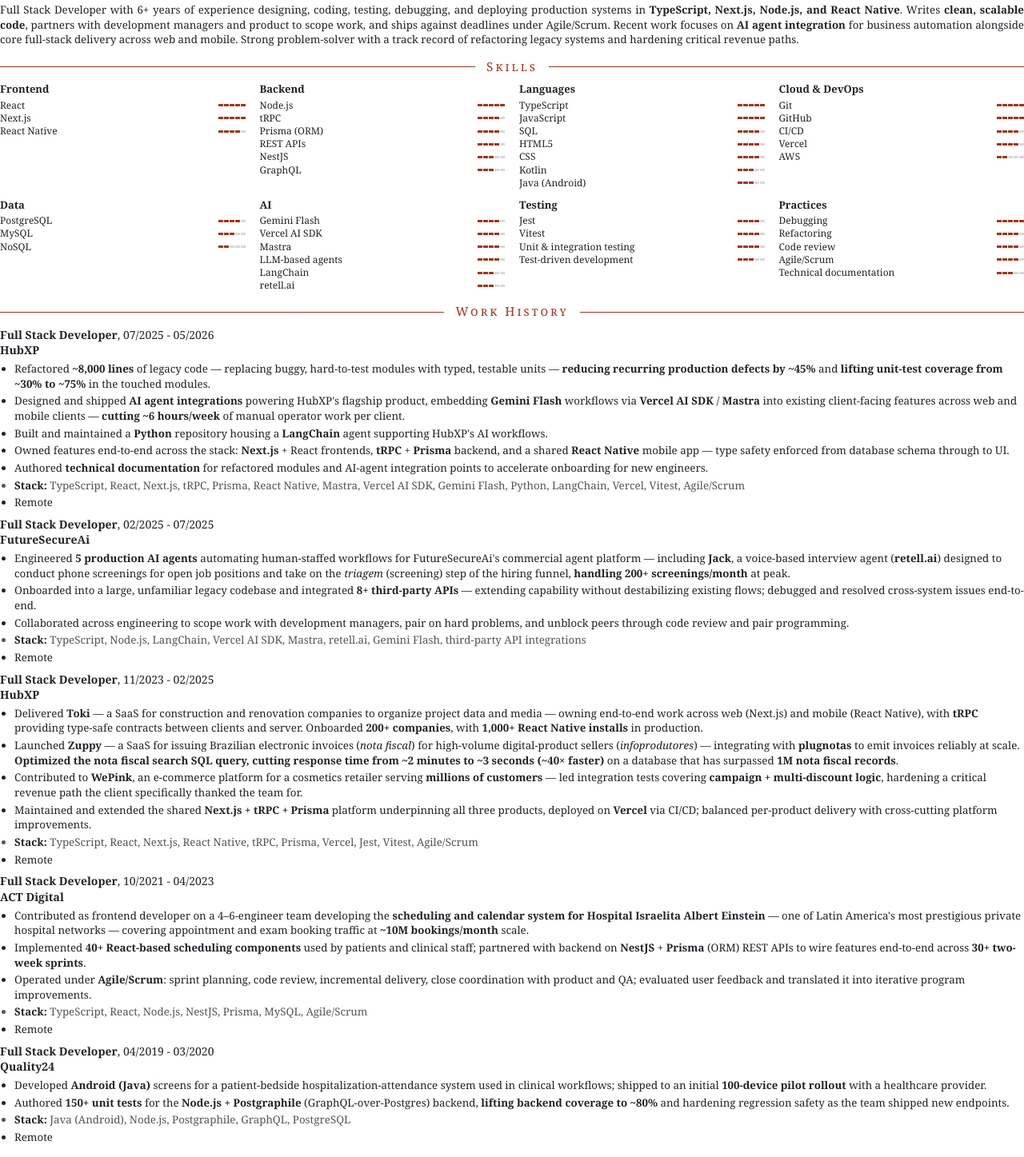
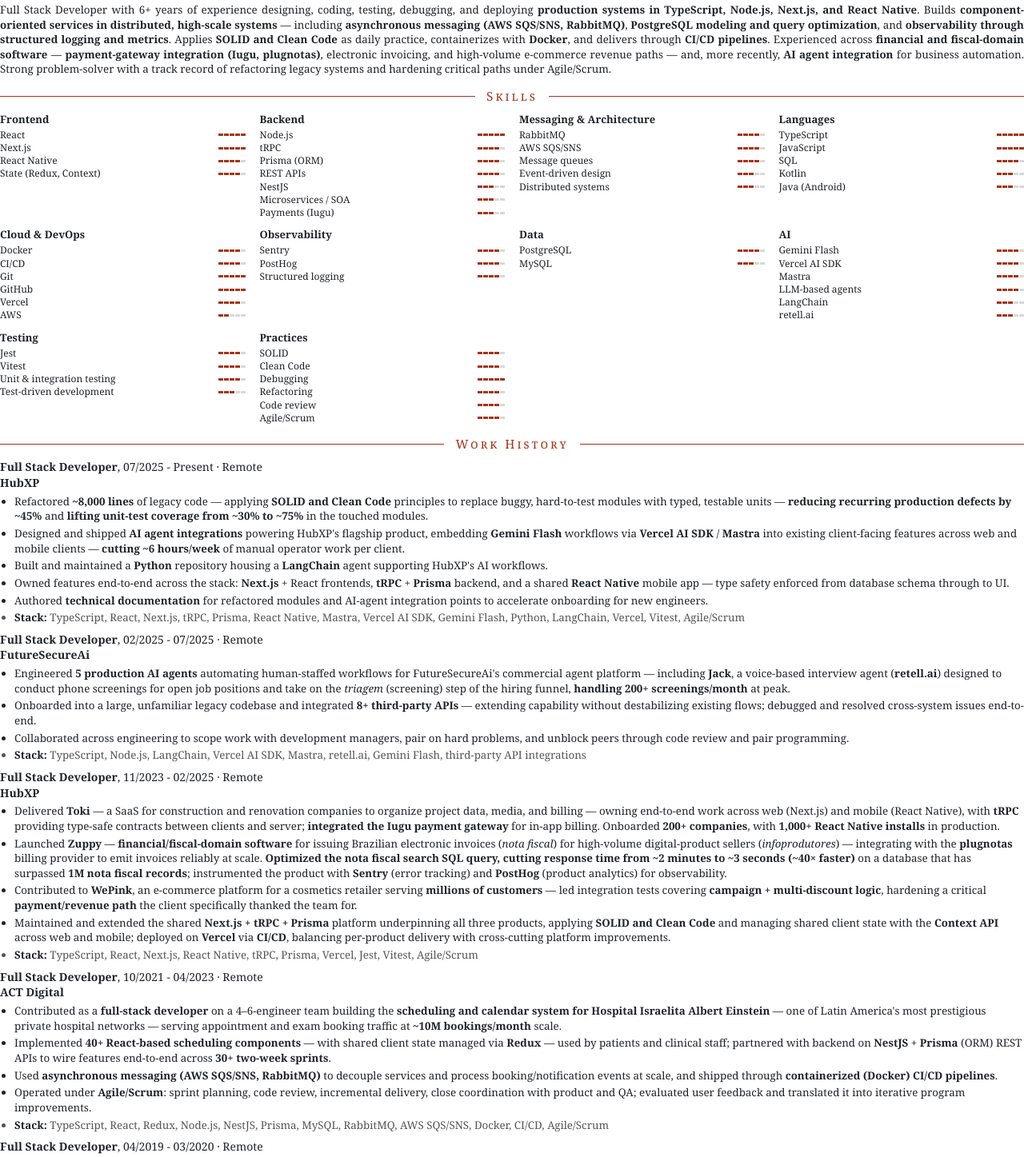
Before and after one commit to gitnlsn/cv, a website: page index.html in a window 1280 px wide. Shown: the part 272-1719 px from the top of the page at 80% size. Drawn offline with Linux system fonts and the light colour scheme.

Commit message:
updated cv and portifolio

```diff
--- a/index.html
+++ b/index.html
@@ -215,7 +215,7 @@
 
 <h2>Professional Summary</h2>
 <p class="summary">
-  Full Stack Developer with 6+ years of experience designing, coding, testing, debugging, and deploying production systems in <strong>TypeScript, Next.js, Node.js, and React Native</strong>. Writes <strong>clean, scalable code</strong>, partners with development managers and product to scope work, and ships against deadlines under Agile/Scrum. Recent work focuses on <strong>AI agent integration</strong> for business automation alongside core full-stack delivery across web and mobile. Strong problem-solver with a track record of refactoring legacy systems and hardening critical revenue paths.
+  Full Stack Developer with 6+ years of experience designing, coding, testing, debugging, and deploying <strong>production systems in TypeScript, Node.js, Next.js, and React Native</strong>. Builds <strong>component-oriented services in distributed, high-scale systems</strong> &mdash; including <strong>asynchronous messaging (AWS SQS/SNS, RabbitMQ)</strong>, <strong>PostgreSQL modeling and query optimization</strong>, and <strong>observability through structured logging and metrics</strong>. Applies <strong>SOLID and Clean Code</strong> as daily practice, containerizes with <strong>Docker</strong>, and delivers through <strong>CI/CD pipelines</strong>. Experienced across <strong>financial and fiscal-domain software</strong> &mdash; <strong>payment-gateway integration (Iugu, plugnotas)</strong>, electronic invoicing, and high-volume e-commerce revenue paths &mdash; and, more recently, <strong>AI agent integration</strong> for business automation. Strong problem-solver with a track record of refactoring legacy systems and hardening critical paths under Agile/Scrum.
 </p>
 
 <h2>Skills</h2>
@@ -225,6 +225,7 @@
     <div class="skill-row"><span class="name">React</span><span class="bar" data-level="5"><i></i><i></i><i></i><i></i><i></i></span></div>
     <div class="skill-row"><span class="name">Next.js</span><span class="bar" data-level="5"><i></i><i></i><i></i><i></i><i></i></span></div>
     <div class="skill-row"><span class="name">React Native</span><span class="bar" data-level="4"><i></i><i></i><i></i><i></i><i></i></span></div>
+    <div class="skill-row"><span class="name">State (Redux, Context)</span><span class="bar" data-level="4"><i></i><i></i><i></i><i></i><i></i></span></div>
   </div>
   <div class="cell">
     <span class="category">Backend</span>
@@ -233,31 +234,44 @@
     <div class="skill-row"><span class="name">Prisma (ORM)</span><span class="bar" data-level="4"><i></i><i></i><i></i><i></i><i></i></span></div>
     <div class="skill-row"><span class="name">REST APIs</span><span class="bar" data-level="4"><i></i><i></i><i></i><i></i><i></i></span></div>
     <div class="skill-row"><span class="name">NestJS</span><span class="bar" data-level="3"><i></i><i></i><i></i><i></i><i></i></span></div>
-    <div class="skill-row"><span class="name">GraphQL</span><span class="bar" data-level="3"><i></i><i></i><i></i><i></i><i></i></span></div>
+    <div class="skill-row"><span class="name">Microservices / SOA</span><span class="bar" data-level="3"><i></i><i></i><i></i><i></i><i></i></span></div>
+    <div class="skill-row"><span class="name">Payments (Iugu)</span><span class="bar" data-level="3"><i></i><i></i><i></i><i></i><i></i></span></div>
+  </div>
+  <div class="cell">
+    <span class="category">Messaging &amp; Architecture</span>
+    <div class="skill-row"><span class="name">RabbitMQ</span><span class="bar" data-level="4"><i></i><i></i><i></i><i></i><i></i></span></div>
+    <div class="skill-row"><span class="name">AWS SQS/SNS</span><span class="bar" data-level="4"><i></i><i></i><i></i><i></i><i></i></span></div>
+    <div class="skill-row"><span class="name">Message queues</span><span class="bar" data-level="4"><i></i><i></i><i></i><i></i><i></i></span></div>
+    <div class="skill-row"><span class="name">Event-driven design</span><span class="bar" data-level="3"><i></i><i></i><i></i><i></i><i></i></span></div>
+    <div class="skill-row"><span class="name">Distributed systems</span><span class="bar" data-level="3"><i></i><i></i><i></i><i></i><i></i></span></div>
   </div>
   <div class="cell">
     <span class="category">Languages</span>
     <div class="skill-row"><span class="name">TypeScript</span><span class="bar" data-level="5"><i></i><i></i><i></i><i></i><i></i></span></div>
     <div class="skill-row"><span class="name">JavaScript</span><span class="bar" data-level="5"><i></i><i></i><i></i><i></i><i></i></span></div>
     <div class="skill-row"><span class="name">SQL</span><span class="bar" data-level="4"><i></i><i></i><i></i><i></i><i></i></span></div>
-    <div class="skill-row"><span class="name">HTML5</span><span class="bar" data-level="4"><i></i><i></i><i></i><i></i><i></i></span></div>
-    <div class="skill-row"><span class="name">CSS</span><span class="bar" data-level="4"><i></i><i></i><i></i><i></i><i></i></span></div>
     <div class="skill-row"><span class="name">Kotlin</span><span class="bar" data-level="3"><i></i><i></i><i></i><i></i><i></i></span></div>
     <div class="skill-row"><span class="name">Java (Android)</span><span class="bar" data-level="3"><i></i><i></i><i></i><i></i><i></i></span></div>
   </div>
   <div class="cell">
     <span class="category">Cloud &amp; DevOps</span>
+    <div class="skill-row"><span class="name">Docker</span><span class="bar" data-level="4"><i></i><i></i><i></i><i></i><i></i></span></div>
+    <div class="skill-row"><span class="name">CI/CD</span><span class="bar" data-level="4"><i></i><i></i><i></i><i></i><i></i></span></div>
     <div class="skill-row"><span class="name">Git</span><span class="bar" data-level="5"><i></i><i></i><i></i><i></i><i></i></span></div>
     <div class="skill-row"><span class="name">GitHub</span><span class="bar" data-level="5"><i></i><i></i><i></i><i></i><i></i></span></div>
-    <div class="skill-row"><span class="name">CI/CD</span><span class="bar" data-level="4"><i></i><i></i><i></i><i></i><i></i></span></div>
     <div class="skill-row"><span class="name">Vercel</span><span class="bar" data-level="4"><i></i><i></i><i></i><i></i><i></i></span></div>
     <div class="skill-row"><span class="name">AWS</span><span class="bar" data-level="2"><i></i><i></i><i></i><i></i><i></i></span></div>
+  </div>
+  <div class="cell">
+    <span class="category">Observability</span>
+    <div class="skill-row"><span class="name">Sentry</span><span class="bar" data-level="4"><i></i><i></i><i></i><i></i><i></i></span></div>
+    <div class="skill-row"><span class="name">PostHog</span><span class="bar" data-level="4"><i></i><i></i><i></i><i></i><i></i></span></div>
+    <div class="skill-row"><span class="name">Structured logging</span><span class="bar" data-level="4"><i></i><i></i><i></i><i></i><i></i></span></div>
   </div>
   <div class="cell">
     <span class="category">Data</span>
     <div class="skill-row"><span class="name">PostgreSQL</span><span class="bar" data-level="4"><i></i><i></i><i></i><i></i><i></i></span></div>
     <div class="skill-row"><span class="name">MySQL</span><span class="bar" data-level="3"><i></i><i></i><i></i><i></i><i></i></span></div>
-    <div class="skill-row"><span class="name">NoSQL</span><span class="bar" data-level="2"><i></i><i></i><i></i><i></i><i></i></span></div>
   </div>
   <div class="cell">
     <span class="category">AI</span>
@@ -277,66 +291,63 @@
   </div>
   <div class="cell">
     <span class="category">Practices</span>
+    <div class="skill-row"><span class="name">SOLID</span><span class="bar" data-level="4"><i></i><i></i><i></i><i></i><i></i></span></div>
+    <div class="skill-row"><span class="name">Clean Code</span><span class="bar" data-level="4"><i></i><i></i><i></i><i></i><i></i></span></div>
     <div class="skill-row"><span class="name">Debugging</span><span class="bar" data-level="5"><i></i><i></i><i></i><i></i><i></i></span></div>
     <div class="skill-row"><span class="name">Refactoring</span><span class="bar" data-level="4"><i></i><i></i><i></i><i></i><i></i></span></div>
     <div class="skill-row"><span class="name">Code review</span><span class="bar" data-level="4"><i></i><i></i><i></i><i></i><i></i></span></div>
     <div class="skill-row"><span class="name">Agile/Scrum</span><span class="bar" data-level="4"><i></i><i></i><i></i><i></i><i></i></span></div>
-    <div class="skill-row"><span class="name">Technical documentation</span><span class="bar" data-level="3"><i></i><i></i><i></i><i></i><i></i></span></div>
   </div>
 </div>
 
 <h2>Work History</h2>
 
-<div class="role-head"><strong>Full Stack Developer</strong>, 07/2025 - 05/2026</div>
+<div class="role-head"><strong>Full Stack Developer</strong>, 07/2025 - Present · Remote</div>
 <div class="company"><strong>HubXP</strong></div>
 <ul>
-  <li>Refactored <strong>~8,000 lines</strong> of legacy code &mdash; replacing buggy, hard-to-test modules with typed, testable units &mdash; <strong>reducing recurring production defects by ~45%</strong> and <strong>lifting unit-test coverage from ~30% to ~75%</strong> in the touched modules.</li>
+  <li>Refactored <strong>~8,000 lines</strong> of legacy code &mdash; applying <strong>SOLID and Clean Code</strong> principles to replace buggy, hard-to-test modules with typed, testable units &mdash; <strong>reducing recurring production defects by ~45%</strong> and <strong>lifting unit-test coverage from ~30% to ~75%</strong> in the touched modules.</li>
   <li>Designed and shipped <strong>AI agent integrations</strong> powering HubXP's flagship product, embedding <strong>Gemini Flash</strong> workflows via <strong>Vercel AI SDK</strong> / <strong>Mastra</strong> into existing client-facing features across web and mobile clients &mdash; <strong>cutting ~6 hours/week</strong> of manual operator work per client.</li>
   <li>Built and maintained a <strong>Python</strong> repository housing a <strong>LangChain</strong> agent supporting HubXP's AI workflows.</li>
   <li>Owned features end-to-end across the stack: <strong>Next.js</strong> + React frontends, <strong>tRPC</strong> + <strong>Prisma</strong> backend, and a shared <strong>React Native</strong> mobile app &mdash; type safety enforced from database schema through to UI.</li>
   <li>Authored <strong>technical documentation</strong> for refactored modules and AI-agent integration points to accelerate onboarding for new engineers.</li>
   <li class="stack"><strong>Stack:</strong> TypeScript, React, Next.js, tRPC, Prisma, React Native, Mastra, Vercel AI SDK, Gemini Flash, Python, LangChain, Vercel, Vitest, Agile/Scrum</li>
-  <li>Remote</li>
 </ul>
 
-<div class="role-head"><strong>Full Stack Developer</strong>, 02/2025 - 07/2025</div>
+<div class="role-head"><strong>Full Stack Developer</strong>, 02/2025 - 07/2025 · Remote</div>
 <div class="company"><strong>FutureSecureAi</strong></div>
 <ul>
   <li>Engineered <strong>5 production AI agents</strong> automating human-staffed workflows for FutureSecureAi's commercial agent platform &mdash; including <strong>Jack</strong>, a voice-based interview agent (<strong>retell.ai</strong>) designed to conduct phone screenings for open job positions and take on the <em>triagem</em> (screening) step of the hiring funnel, <strong>handling 200+ screenings/month</strong> at peak.</li>
   <li>Onboarded into a large, unfamiliar legacy codebase and integrated <strong>8+ third-party APIs</strong> &mdash; extending capability without destabilizing existing flows; debugged and resolved cross-system issues end-to-end.</li>
   <li>Collaborated across engineering to scope work with development managers, pair on hard problems, and unblock peers through code review and pair programming.</li>
   <li class="stack"><strong>Stack:</strong> TypeScript, Node.js, LangChain, Vercel AI SDK, Mastra, retell.ai, Gemini Flash, third-party API integrations</li>
-  <li>Remote</li>
 </ul>
 
-<div class="role-head"><strong>Full Stack Developer</strong>, 11/2023 - 02/2025</div>
+<div class="role-head"><strong>Full Stack Developer</strong>, 11/2023 - 02/2025 · Remote</div>
 <div class="company"><strong>HubXP</strong></div>
 <ul>
-  <li>Delivered <strong>Toki</strong> &mdash; a SaaS for construction and renovation companies to organize project data and media &mdash; owning end-to-end work across web (Next.js) and mobile (React Native), with <strong>tRPC</strong> providing type-safe contracts between clients and server. Onboarded <strong>200+ companies</strong>, with <strong>1,000+ React Native installs</strong> in production.</li>
-  <li>Launched <strong>Zuppy</strong> &mdash; a SaaS for issuing Brazilian electronic invoices (<em>nota fiscal</em>) for high-volume digital-product sellers (<em>infoprodutores</em>) &mdash; integrating with <strong>plugnotas</strong> to emit invoices reliably at scale. <strong>Optimized the nota fiscal search SQL query, cutting response time from ~2 minutes to ~3 seconds (~40&times; faster)</strong> on a database that has surpassed <strong>1M nota fiscal records</strong>.</li>
-  <li>Contributed to <strong>WePink</strong>, an e-commerce platform for a cosmetics retailer serving <strong>millions of customers</strong> &mdash; led integration tests covering <strong>campaign + multi-discount logic</strong>, hardening a critical revenue path the client specifically thanked the team for.</li>
-  <li>Maintained and extended the shared <strong>Next.js + tRPC + Prisma</strong> platform underpinning all three products, deployed on <strong>Vercel</strong> via CI/CD; balanced per-product delivery with cross-cutting platform improvements.</li>
+  <li>Delivered <strong>Toki</strong> &mdash; a SaaS for construction and renovation companies to organize project data, media, and billing &mdash; owning end-to-end work across web (Next.js) and mobile (React Native), with <strong>tRPC</strong> providing type-safe contracts between clients and server; <strong>integrated the Iugu payment gateway</strong> for in-app billing. Onboarded <strong>200+ companies</strong>, with <strong>1,000+ React Native installs</strong> in production.</li>
+  <li>Launched <strong>Zuppy</strong> &mdash; <strong>financial/fiscal-domain software</strong> for issuing Brazilian electronic invoices (<em>nota fiscal</em>) for high-volume digital-product sellers (<em>infoprodutores</em>) &mdash; integrating with the <strong>plugnotas</strong> billing provider to emit invoices reliably at scale. <strong>Optimized the nota fiscal search SQL query, cutting response time from ~2 minutes to ~3 seconds (~40&times; faster)</strong> on a database that has surpassed <strong>1M nota fiscal records</strong>; instrumented the product with <strong>Sentry</strong> (error tracking) and <strong>PostHog</strong> (product analytics) for observability.</li>
+  <li>Contributed to <strong>WePink</strong>, an e-commerce platform for a cosmetics retailer serving <strong>millions of customers</strong> &mdash; led integration tests covering <strong>campaign + multi-discount logic</strong>, hardening a critical <strong>payment/revenue path</strong> the client specifically thanked the team for.</li>
+  <li>Maintained and extended the shared <strong>Next.js + tRPC + Prisma</strong> platform underpinning all three products, applying <strong>SOLID and Clean Code</strong> and managing shared client state with the <strong>Context API</strong> across web and mobile; deployed on <strong>Vercel</strong> via <strong>CI/CD</strong>, balancing per-product delivery with cross-cutting platform improvements.</li>
   <li class="stack"><strong>Stack:</strong> TypeScript, React, Next.js, React Native, tRPC, Prisma, Vercel, Jest, Vitest, Agile/Scrum</li>
-  <li>Remote</li>
 </ul>
 
-<div class="role-head"><strong>Full Stack Developer</strong>, 10/2021 - 04/2023</div>
+<div class="role-head"><strong>Full Stack Developer</strong>, 10/2021 - 04/2023 · Remote</div>
 <div class="company"><strong>ACT Digital</strong></div>
 <ul>
-  <li>Contributed as frontend developer on a 4&ndash;6-engineer team developing the <strong>scheduling and calendar system for Hospital Israelita Albert Einstein</strong> &mdash; one of Latin America's most prestigious private hospital networks &mdash; covering appointment and exam booking traffic at <strong>~10M bookings/month</strong> scale.</li>
-  <li>Implemented <strong>40+ React-based scheduling components</strong> used by patients and clinical staff; partnered with backend on <strong>NestJS</strong> + <strong>Prisma</strong> (ORM) REST APIs to wire features end-to-end across <strong>30+ two-week sprints</strong>.</li>
+  <li>Contributed as a <strong>full-stack developer</strong> on a 4&ndash;6-engineer team building the <strong>scheduling and calendar system for Hospital Israelita Albert Einstein</strong> &mdash; one of Latin America's most prestigious private hospital networks &mdash; serving appointment and exam booking traffic at <strong>~10M bookings/month</strong> scale.</li>
+  <li>Implemented <strong>40+ React-based scheduling components</strong> &mdash; with shared client state managed via <strong>Redux</strong> &mdash; used by patients and clinical staff; partnered with backend on <strong>NestJS</strong> + <strong>Prisma</strong> (ORM) REST APIs to wire features end-to-end across <strong>30+ two-week sprints</strong>.</li>
+  <li>Used <strong>asynchronous messaging (AWS SQS/SNS, RabbitMQ)</strong> to decouple services and process booking/notification events at scale, and shipped through <strong>containerized (Docker) CI/CD pipelines</strong>.</li>
   <li>Operated under <strong>Agile/Scrum</strong>: sprint planning, code review, incremental delivery, close coordination with product and QA; evaluated user feedback and translated it into iterative program improvements.</li>
-  <li class="stack"><strong>Stack:</strong> TypeScript, React, Node.js, NestJS, Prisma, MySQL, Agile/Scrum</li>
-  <li>Remote</li>
+  <li class="stack"><strong>Stack:</strong> TypeScript, React, Redux, Node.js, NestJS, Prisma, MySQL, RabbitMQ, AWS SQS/SNS, Docker, CI/CD, Agile/Scrum</li>
 </ul>
 
-<div class="role-head"><strong>Full Stack Developer</strong>, 04/2019 - 03/2020</div>
+<div class="role-head"><strong>Full Stack Developer</strong>, 04/2019 - 03/2020 · Remote</div>
 <div class="company"><strong>Quality24</strong></div>
 <ul>
   <li>Developed <strong>Android (Java)</strong> screens for a patient-bedside hospitalization-attendance system used in clinical workflows; shipped to an initial <strong>100-device pilot rollout</strong> with a healthcare provider.</li>
   <li>Authored <strong>150+ unit tests</strong> for the <strong>Node.js + Postgraphile</strong> (GraphQL-over-Postgres) backend, <strong>lifting backend coverage to ~80%</strong> and hardening regression safety as the team shipped new endpoints.</li>
   <li class="stack"><strong>Stack:</strong> Java (Android), Node.js, Postgraphile, GraphQL, PostgreSQL</li>
-  <li>Remote</li>
 </ul>
 
 <h2>Education</h2>
```
Also changed, not shown: CV.md (+19 -16 lines), portfolio/index.html (+27 -12 lines), 1 other file.
